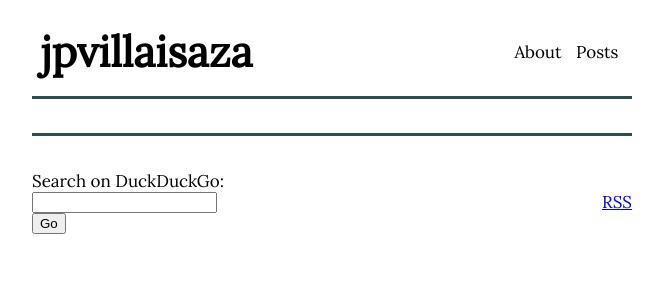
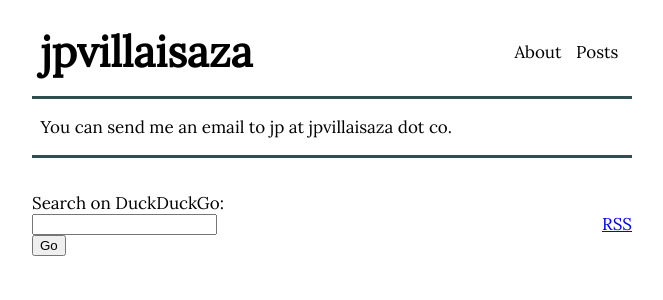
Before and after one commit to jpvillaisaza/jpvillaisaza.github.io, a Jekyll site: the page built from contact.html, in a window 1280 px wide. Shown: the top 300 px of the page, without its empty margins (308-971 px from the left). Built offline with Jekyll 4.4.1, drawn with Linux system fonts in a browser that asks for light colours.

Commit message:
Add contact email

```diff
--- a/contact.html
+++ b/contact.html
@@ -3,3 +3,5 @@ layout: default
 nav: false
 title: Contact
 ---
+
+You can send me an email to jp at jpvillaisaza dot co.
```
